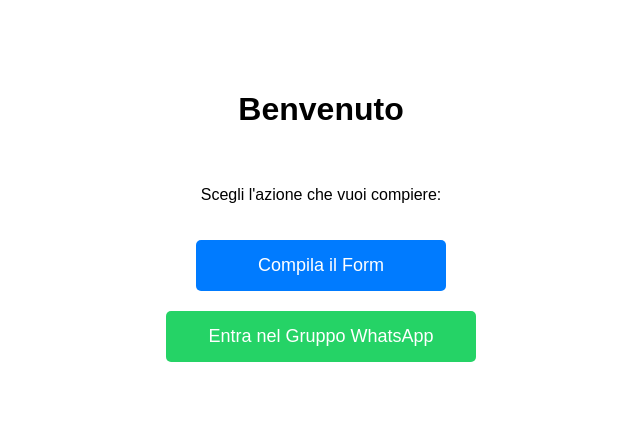
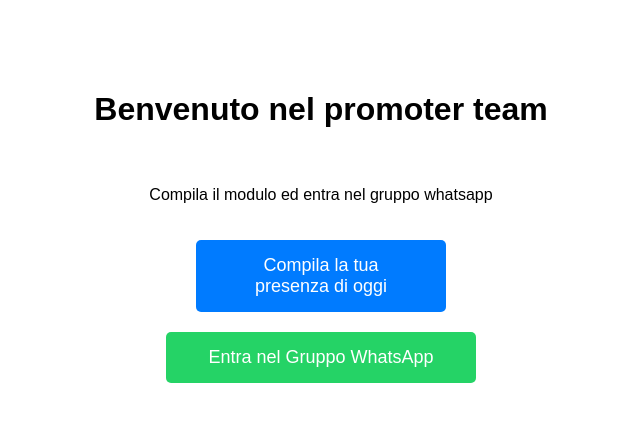
Before and after one commit to Belo-luca/promoter_Team, a plain HTML site: page index.html in a window 1280 px wide. Shown: the whole page, without its empty margins (319-959 px from the left). Drawn offline with Linux system fonts and the light colour scheme.

Commit message:
Update index.html

```diff
--- a/index.html
+++ b/index.html
@@ -3,7 +3,7 @@
 <head>
     <meta charset="UTF-8">
     <meta name="viewport" content="width=device-width, initial-scale=1.0">
-    <title>Pagina con Pulsanti</title>
+    <title>Promoter Team</title>
     <style>
         body {
             font-family: Arial, sans-serif;
@@ -52,35 +52,21 @@
 </head>
 <body>
     <div class="container">
-        <h1>Benvenuto</h1>
-        <p>Scegli l'azione che vuoi compiere:</p>
-
-        <!-- Pulsante per compilare il form -->
+        <h1>Benvenuto nel promoter team</h1>
+        <p>Compila il modulo ed entra nel gruppo whatsapp</p>
         <button class="btn form-btn" onclick="apriForm()">
-            Compila il Form
+            Compila la tua presenza di oggi
         </button>
-
-        <!-- Pulsante per entrare nel gruppo WhatsApp -->
-        <a href="#" class="btn whatsapp-btn" id="whatsappLink">
+        <a href="#" class="btn whatsapp-btn">
             Entra nel Gruppo WhatsApp
         </a>
     </div>
-
     <script>
-        // Funzione per aprire il form
         function apriForm() {
-            // Qui puoi inserire l'URL del tuo form Google, Typeform, ecc.
-            // Esempio con Google Forms:
             window.open('https://forms.gle/EZJTcfbRwoCMrpdJ9', '_blank');
         }
-
-        // Sostituisci con il link effettivo del tuo gruppo WhatsApp
-        document.getElementById('whatsappLink').href = 'https://chat.whatsapp.com/JSubDf9mzrE1WlWopqo5t9';
-
-        // Oppure puoi usare questa funzione per il pulsante WhatsApp
         function entraWhatsApp() {
-            // Sostituisci con il link effettivo del tuo gruppo WhatsApp
-            window.open('https://chat.whatsapp.com/your-group-link', '_blank');
+            window.open('https://chat.whatsapp.com/JSubDf9mzrE1WlWopqo5t9', '_blank');
         }
     </script>
 </body>
```
